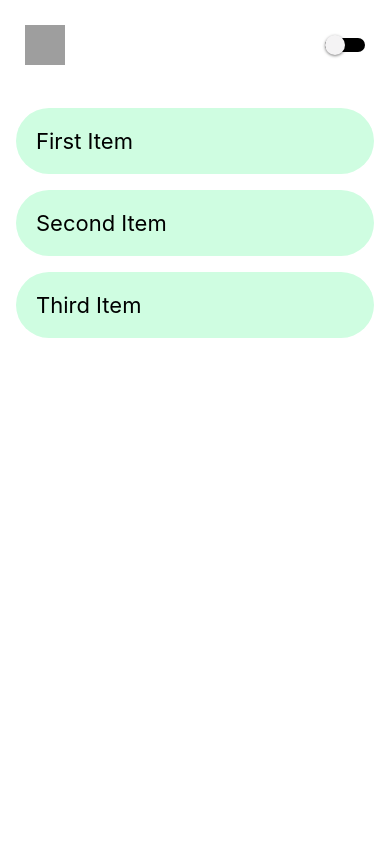
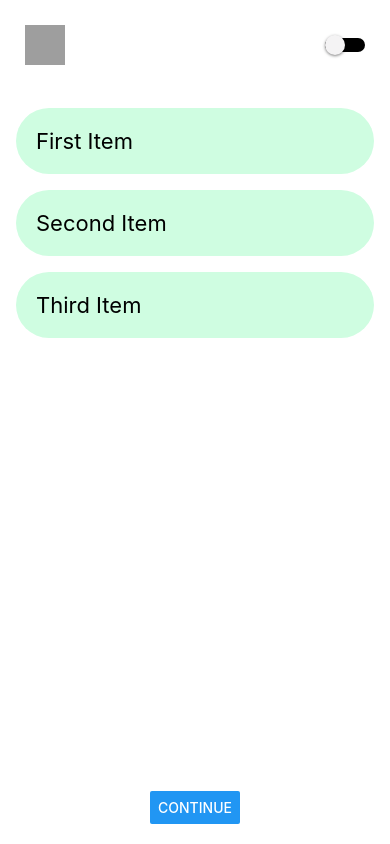
Before and after one commit to rizkymakruf/HelloReact, a React Native app: screen / in a window 390 px wide. Built offline with nearby package versions, Linux system fonts and the light colour scheme; grey boxes are pictures that could not be loaded.

Commit message:
initial commit

```diff
--- a/App.js
+++ b/App.js
@@ -1,4 +1,4 @@
-import React, { useState } from "react";
+import React, { useState, useEffect } from "react";
 import {
   FlatList,
   SafeAreaView,
@@ -8,6 +8,8 @@ import {
   Image,
   View,
   Switch,
+  Button,
+  Alert,
 } from "react-native";
 
 const DATA = [
@@ -36,6 +38,16 @@ const App = () => {
 
   const [isEnabled, setIsEnabled] = useState(false);
   const toggleSwitch = () => setIsEnabled((previousState) => !previousState);
+
+  const createTwoButtonAlert = () =>
+    Alert.alert("Continue", "Want to continue this action ?", [
+      {
+        text: "Cancel",
+        onPress: () => console.log("Cancel Pressed"),
+        style: "cancel",
+      },
+      { text: "OK", onPress: () => console.log("OK Pressed") },
+    ]);
 
   const renderItem = ({ item }) => {
     const backgroundColor = item.id === selectedId ? "#68B984" : "#CFFDE1";
@@ -87,6 +99,13 @@ const App = () => {
         keyExtractor={(item) => item.id}
         extraData={selectedId}
       />
+      <View style={styles.containerButton}>
+        <Button
+          title={"Continue"}
+          style={styles.btnAlret}
+          onPress={createTwoButtonAlert}
+        />
+      </View>
     </SafeAreaView>
   );
 };
@@ -125,6 +144,15 @@ const styles = StyleSheet.create({
     color: "white",
     fontSize: 20,
   },
+  containerButton: {
+    flexDirection: "row",
+    justifyContent: "center",
+    alignItems: "center",
+    padding: 20,
+  },
+  btnAlret: {
+    padding: 20,
+  },
 });
 
 export default App;
```
